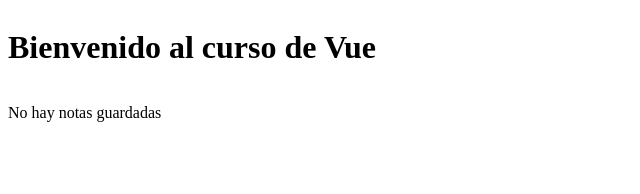
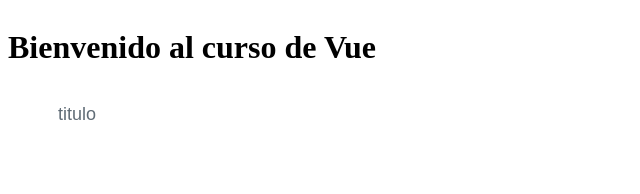
Before and after one commit to T0KK3N/vue_module_9, a Vue app: page / in a window 1280 px wide. Shown: the top 194 px of the page, without its empty margins (0-640 px from the left). Built offline with nearby package versions, Linux system fonts and the light colour scheme.

Commit message:
Module 4

```diff
--- a/src/App.vue
+++ b/src/App.vue
@@ -5,10 +5,15 @@
       <p v-if="!notas.length">No hay notas guardadas</p>
       <ul v-if="notas.length">
         <li v-for="nota in notas" v-bind:key="nota.titulo">
-          {{ nota.titulo }}
+          <button v-on:click="notaActual = nota">{{ nota.titulo }}</button>
         </li>
       </ul>
     </nav>
+    <div v-if="notaActual" class="“nota-actual”">
+      <h2>{{ notaActual.titulo }}</h2>
+
+      <p>{{ notaActual.contenido }}</p>
+    </div>
   </div>
 </template>
 
@@ -17,7 +22,9 @@ export default {
   name: "App",
   data: function() {
     return {
-      notas: [],
+      notas: [{ titulo: "titulo", contenido: "contenido" }],
+
+      notaActual: null,
     };
   },
 };
```
